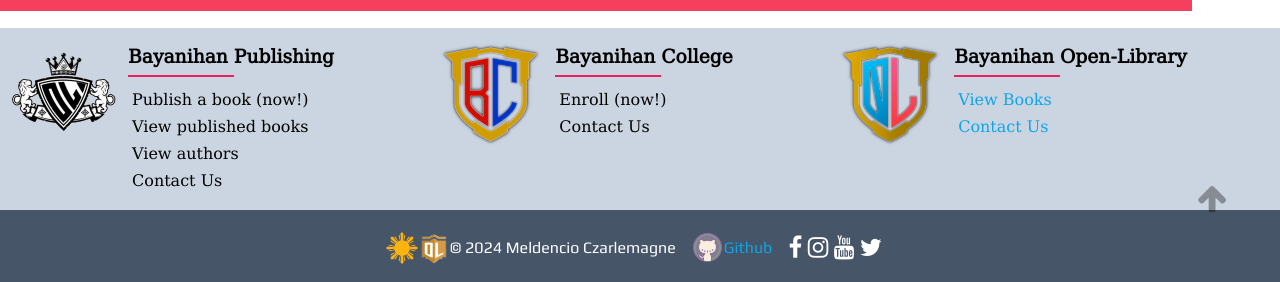
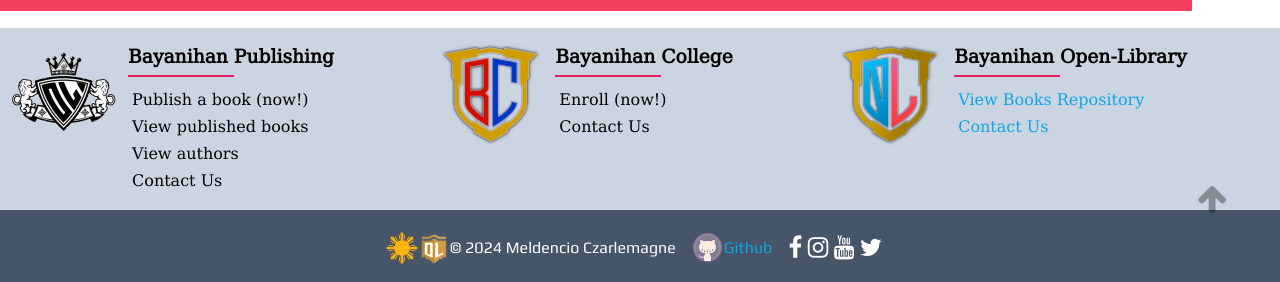
Before and after one commit to jk-sanjuan/jk-sanjuan.github.io, a Jekyll site: the page built from index.markdown, in a window 1280 px wide and 1246 px high. Shown: the part 961-1243 px from the top of the window. Built offline with Jekyll 4.4.1, drawn with Linux system fonts in a browser that asks for light colours.

Commit message:
[0.1.14.1] (footer.html)
* change "View Books" link text and url

```diff
--- a/_includes/footer.html
+++ b/_includes/footer.html
@@ -46,8 +46,8 @@
           <!--- Bayanihan OpenLibrary -->
           <h3>Bayanihan Open-Library</h3>
           <ul class="*:p-1">
-            <li><a href="/books" class="text-sky-500 border-b-3 border-b-sky-400
-             hover:border-solid hover:text-blue-700">View Books</a></li>
+            <li><a href="/storage" class="text-sky-500 border-b-3 border-b-sky-400
+             hover:border-solid hover:text-blue-700">View Books Repository</a></li>
             <li><a href="/contact-us" class="text-sky-500 border-b-3 border-b-sky-400
             hover:border-solid hover:text-lime-600">Contact Us</a></li>
           </ul>
```
